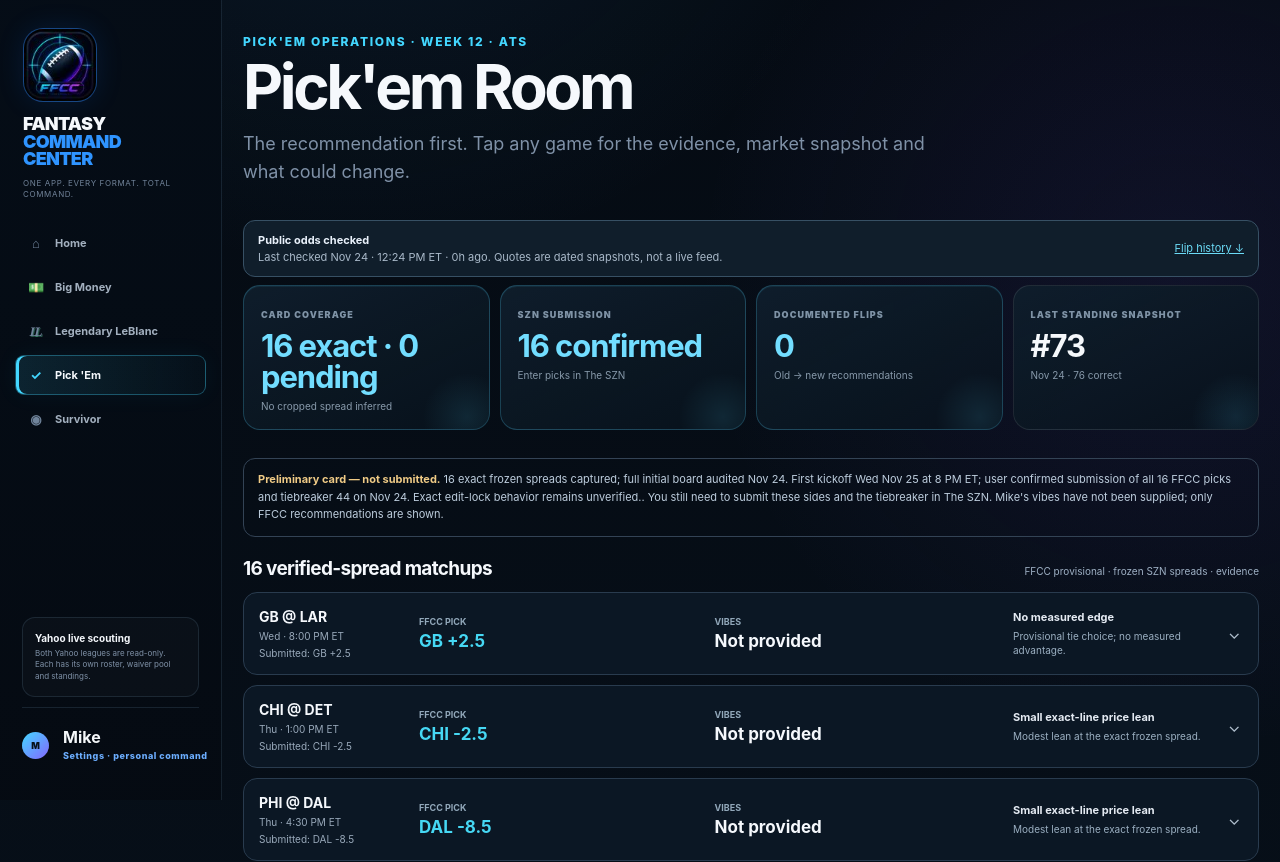
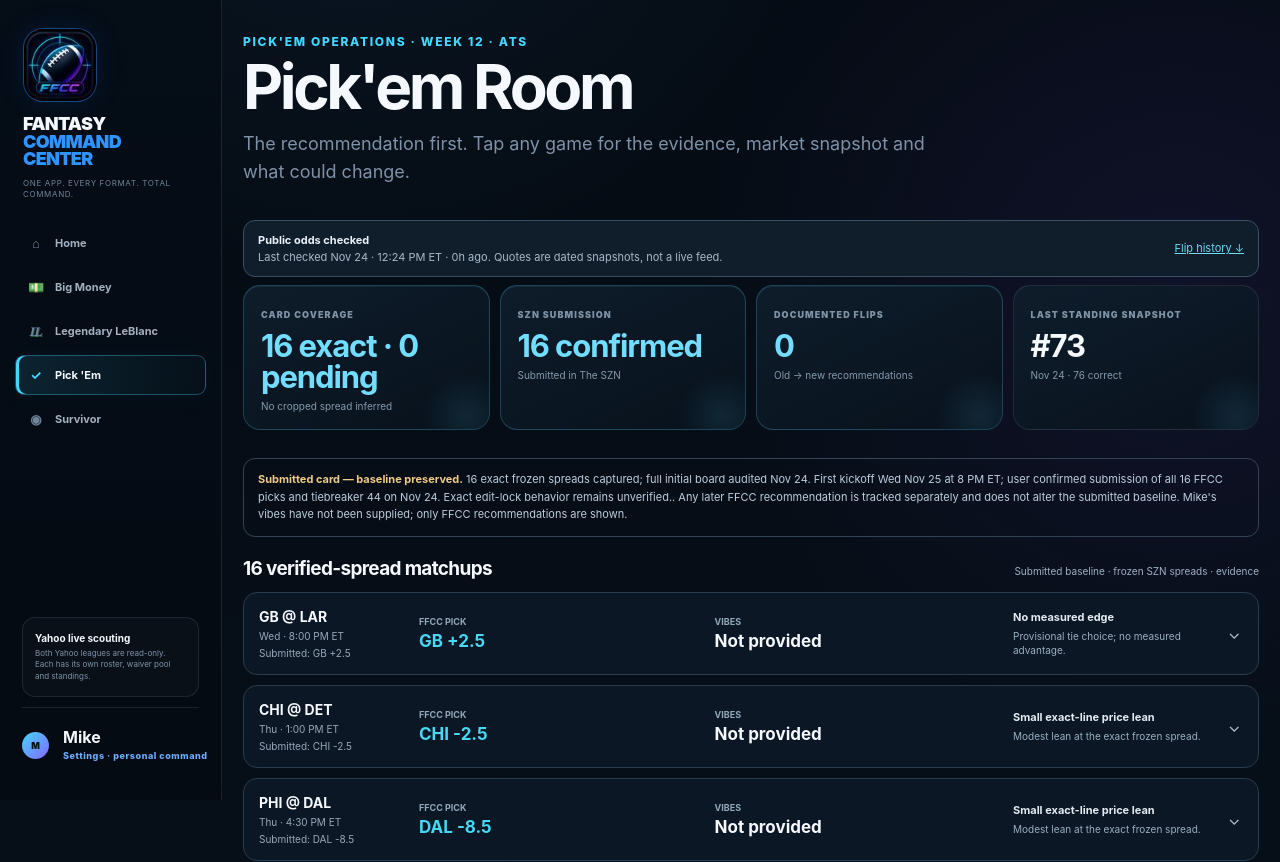
Before and after one commit to TipsyAntler/fantasy-command-center, a Next.js app: page /pickem/board in a window 1280 px wide. Shown: the top 862 px of the page. Built offline with nearby package versions, Linux system fonts and the light colour scheme.

Commit message:
Show preserved Week 12 submitted baseline on live board

```diff
--- a/app/pickem/board/page.tsx
+++ b/app/pickem/board/page.tsx
@@ -19,6 +19,8 @@ export default function PickemBoard(){
  const pending=current?week12PendingPoolGames:[];
  const flips=actionableAlerts.filter(a=>a.category==="Pick'em"&&a.id.startsWith("2026-w"+week+"-")&&a.headline.includes("FLIP:"));
  const audited=Boolean(week12ReviewedAt);
+ const submittedCount=Object.keys(week12SubmittedCard.picks).length;
+ const fullySubmitted=current&&games.length>0&&submittedCount===games.length;
  const hours=audited?Math.max(0,Math.floor((Date.now()-Date.parse(week12ReviewedAt))/3600000)):null;
  const stale=hours!==null&&hours>=18;
  return <main><div className="shell page-shell">
@@ -27,13 +29,13 @@ export default function PickemBoard(){
    <div className={styles.freshness}><div><strong>{!audited?"Full audit pending":stale?"Review due":"Public odds checked"}</strong><span>{audited?"Last checked "+week12ReviewedLabel+" · "+hours+"h ago. Quotes are dated snapshots, not a live feed.":"Exact pool lines captured "+week12CapturedLabel+"; no review timestamp is claimed yet."}</span></div><a href="#flip-history">Flip history ↓</a></div>
    <AtAGlance items={[
     {label:"Card coverage",value:games.length+" exact · "+pending.length+" pending",note:"No cropped spread inferred",tone:"accent"},
-    {label:"SZN submission",value:Object.keys(week12SubmittedCard.picks).length+" confirmed",note:"Enter picks in The SZN",tone:"accent"},
+    {label:"SZN submission",value:submittedCount+" confirmed",note:fullySubmitted?"Submitted in The SZN":"Enter picks in The SZN",tone:"accent"},
     {label:"Documented flips",value:String(flips.length),note:"Old → new recommendations",tone:"accent"},
     {label:"Last standing snapshot",value:"#"+week12Standing.rank, note:"Nov 24 · "+week12Standing.correct+" correct"}
    ]}/>
-   <p className={styles.notice}><strong>Preliminary card — not submitted.</strong> {week12PoolStatus}. You still need to submit these sides and the tiebreaker in The SZN. Mike's vibes have not been supplied; only FFCC recommendations are shown.</p>
+   <p className={styles.notice}><strong>{fullySubmitted?"Submitted card — baseline preserved.":"Preliminary card — not submitted."}</strong> {week12PoolStatus}. {fullySubmitted?"Any later FFCC recommendation is tracked separately and does not alter the submitted baseline.":"You still need to submit these sides and the tiebreaker in The SZN."} Mike's vibes have not been supplied; only FFCC recommendations are shown.</p>
    {pending.length>0&&<section className="panel survivor-template second-heading"><div className={styles.heading}><h2>Exact line still needed</h2><span>{pending.length} matchup</span></div>{pending.map(g=><div key={g.away+"-"+g.home} className="decision-grid"><div><span>Game</span><strong>{g.away} @ {g.home}</strong></div><div><span>Kickoff</span><strong>{g.day} · {g.kickoff} ET</strong></div><div><span>Mike&apos;s vibe</span><strong>{g.mikeVibe}</strong></div><div><span>Pool spread</span><strong>Not visible</strong></div><p className="panel-explainer">{g.reason}</p></div>)}</section>}
-   <div className={styles.heading}><h2>{games.length} verified-spread matchups</h2><span>FFCC provisional · frozen SZN spreads · evidence</span></div>
+   <div className={styles.heading}><h2>{games.length} verified-spread matchups</h2><span>{fullySubmitted?"Submitted baseline":"FFCC provisional"} · frozen SZN spreads · evidence</span></div>
    <section className={styles.games}>{games.map(g=>{
     const id=(g.away+"-"+g.home).toLowerCase(),pick=label(g.poolPick,g.poolLine);
     const changed=flips.some(a=>a.headline.includes(pick+" replaces"));
```
